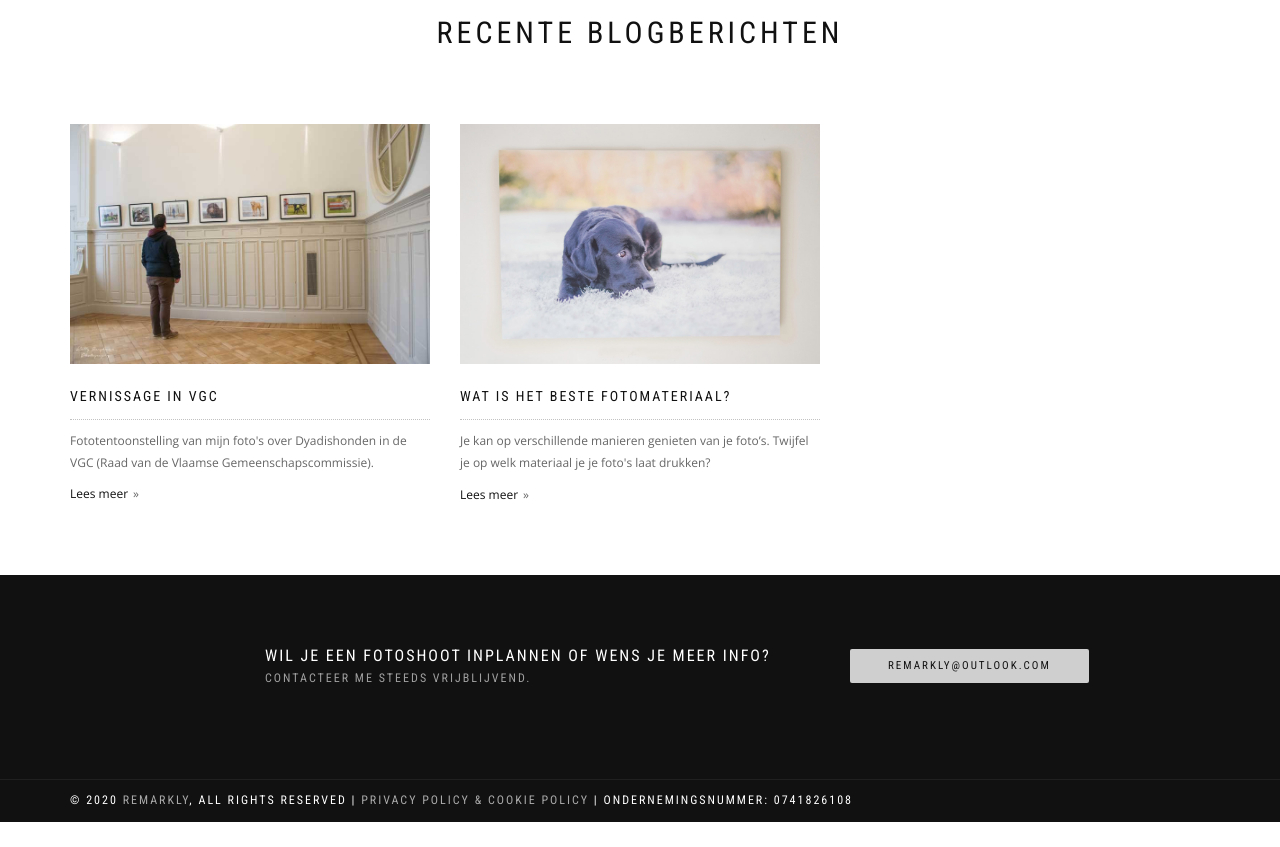
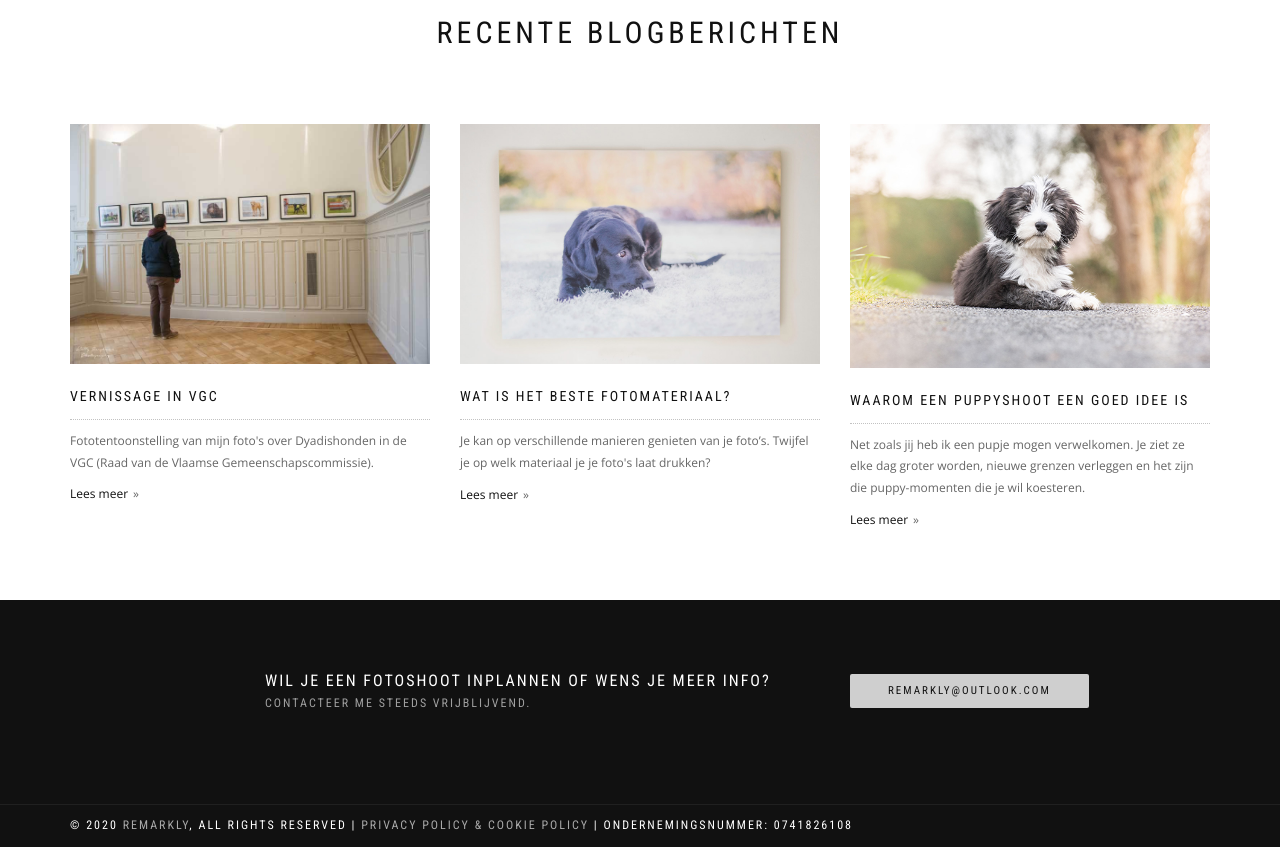
Before and after one commit to kll098/remarkly, a plain HTML site: page index.html in a window 1280 px wide. Shown: the part 3060-3907 px from the top of the page. Before the commit the page ends 3882 px from the top, so only its background shows below. Drawn offline with nearby package versions, Linux system fonts and the light colour scheme; some packages are replaced by stand-ins of ours; a web font is replaced by a local one.

Commit message:
aanpassingen blogbericht + op index

```diff
--- a/index.html
+++ b/index.html
@@ -296,20 +296,18 @@ Opwijk, Merchtem, Asse, Jette, Brussel, Grimbergen,  Meise, Sint-Amands, Puurs,
                   <div class="post-more"><a class="more-link" href="blog/fotomateriaal">Lees meer</a></div>
                 </div>
               </div>
-<!--
               <div class="col-sm-6 col-md-4 col-lg-4">
                 <div class="post mb-20">
-                  <div class="post-thumbnail"><a href="#"><img src="assets/images/post-3.jpg" alt="Blog-post Thumbnail"/></a></div>
+                  <div class="post-thumbnail"><a href="blog/puppyshoot.html"><img src="assets/images/blog/puppyshoot/puppyshoot4.jpg" alt="Foto met puppy fotoshoot"/></a></div>
                   <div class="post-header font-alt">
-                    <h2 class="post-title"><a href="#">We in New Zealand</a></h2>
+                    <h2 class="post-title"><a href="blog/puppyshoot.html">Waarom een puppyshoot een goed idee is</a></h2>
                   </div>
                   <div class="post-entry">
-                    <p>A wonderful serenity has taken possession of my entire soul, like these sweet mornings of spring which I enjoy with my whole heart.</p>
+                    <p>Net zoals jij heb ik een pupje mogen verwelkomen. Je ziet ze elke dag groter worden, nieuwe grenzen verleggen en het zijn die puppy-momenten die je wil koesteren. </p>
                   </div>
-                  <div class="post-more"><a class="more-link" href="#">Read more</a></div>
+                  <div class="post-more"><a class="more-link" href="blog/puppyshoot.html">Lees meer</a></div>
                 </div>
               </div>
--->
             </div>
           </div>
         </section>
```
